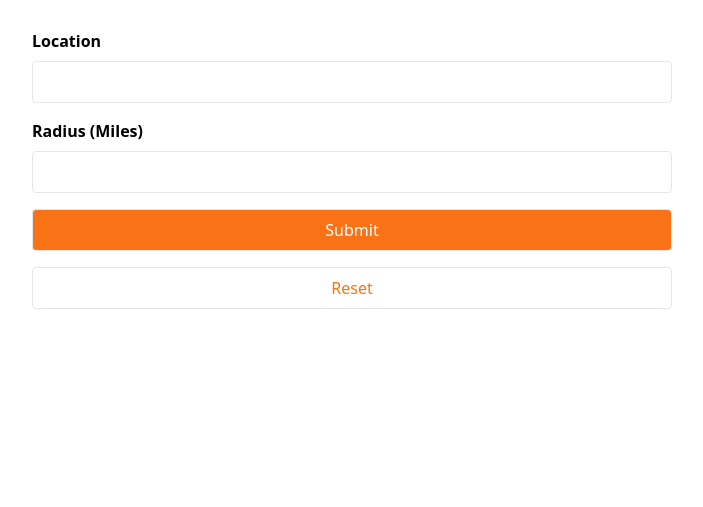
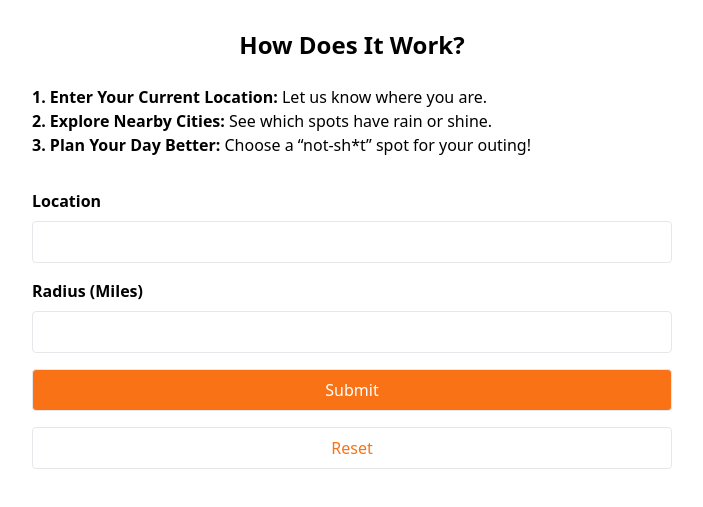
Before and after one commit to rustynuts99/whereisitdryrightnow, a website: page index.html in a window 1280 px wide. Shown: the part 111-618 px from the top of the page, without its empty margins (288-991 px from the left). Drawn offline with Linux system fonts and the light colour scheme.

Commit message:
added instruction to home page

```diff
--- a/index.html
+++ b/index.html
@@ -12,7 +12,24 @@
         <p class="text-lg text-orange-500">Enter your location to escape the rain!</p>
     </header>
 
+
+    <!-- How It Works (for clarity and engagement)
+"How Does It Work?"
+1. Enter Your Current Location: Let us know where you are.
+2. Explore Nearby Cities: See which spots have rain or shine.
+3. Plan Your Day Better: Choose a “not-sh*t” spot for your outing!
+
+ -->
+
     <main class="container mx-auto px-4 max-w-2xl space-y-8">
+        <div class="flex flex-col space-y-4 mb-8">
+            <h2 class="text-center text-2xl font-bold text-black mb-2">How Does It Work?</h2>
+            <ol class="">
+                <li><strong>1. Enter Your Current Location: </strong>Let us know where you are.</li>
+                <li><strong>2. Explore Nearby Cities: </strong>See which spots have rain or shine.</li>
+                <li><strong>3. Plan Your Day Better: </strong>Choose a “not-sh*t” spot for your outing!</li>
+            </ol>
+        </div>
         <form class="flex flex-col space-y-4">
             <div class="flex flex-col">
                 <label for="location" class="font-bold mb-2">Location</label>
```
